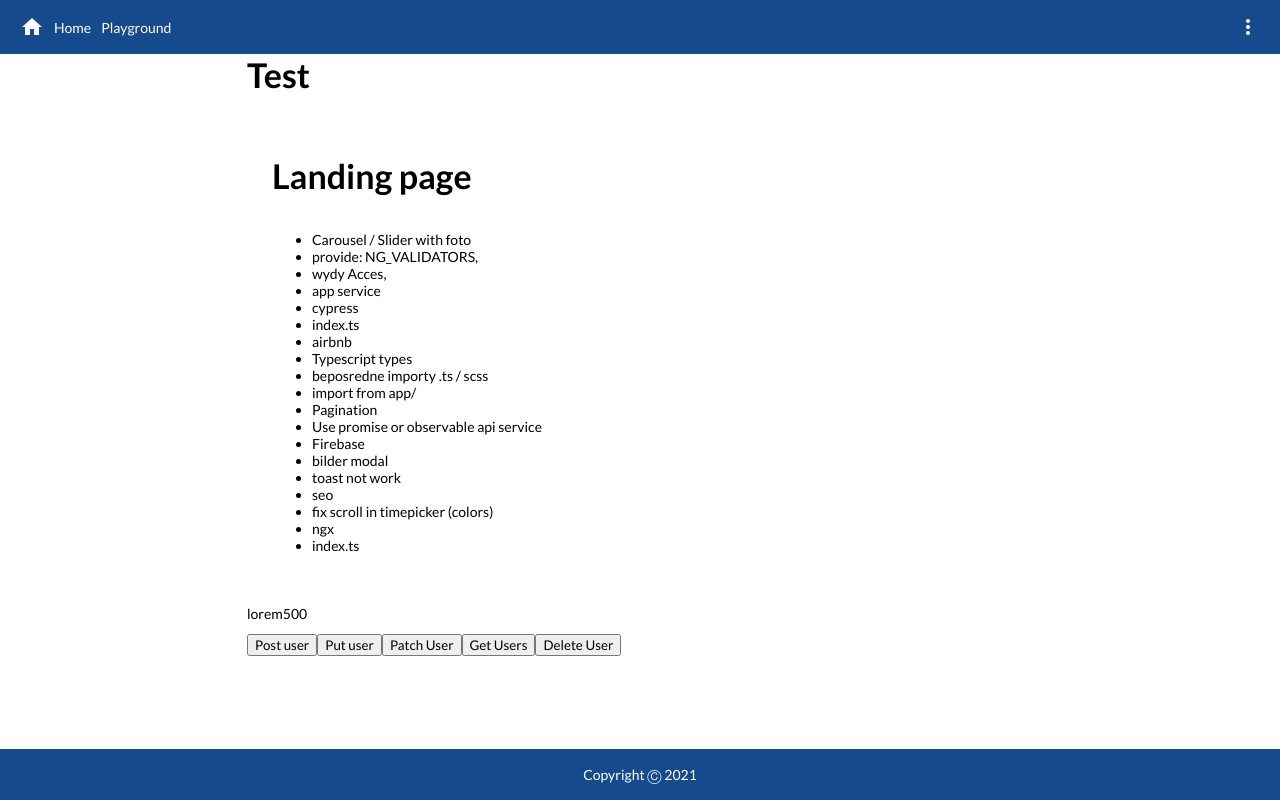
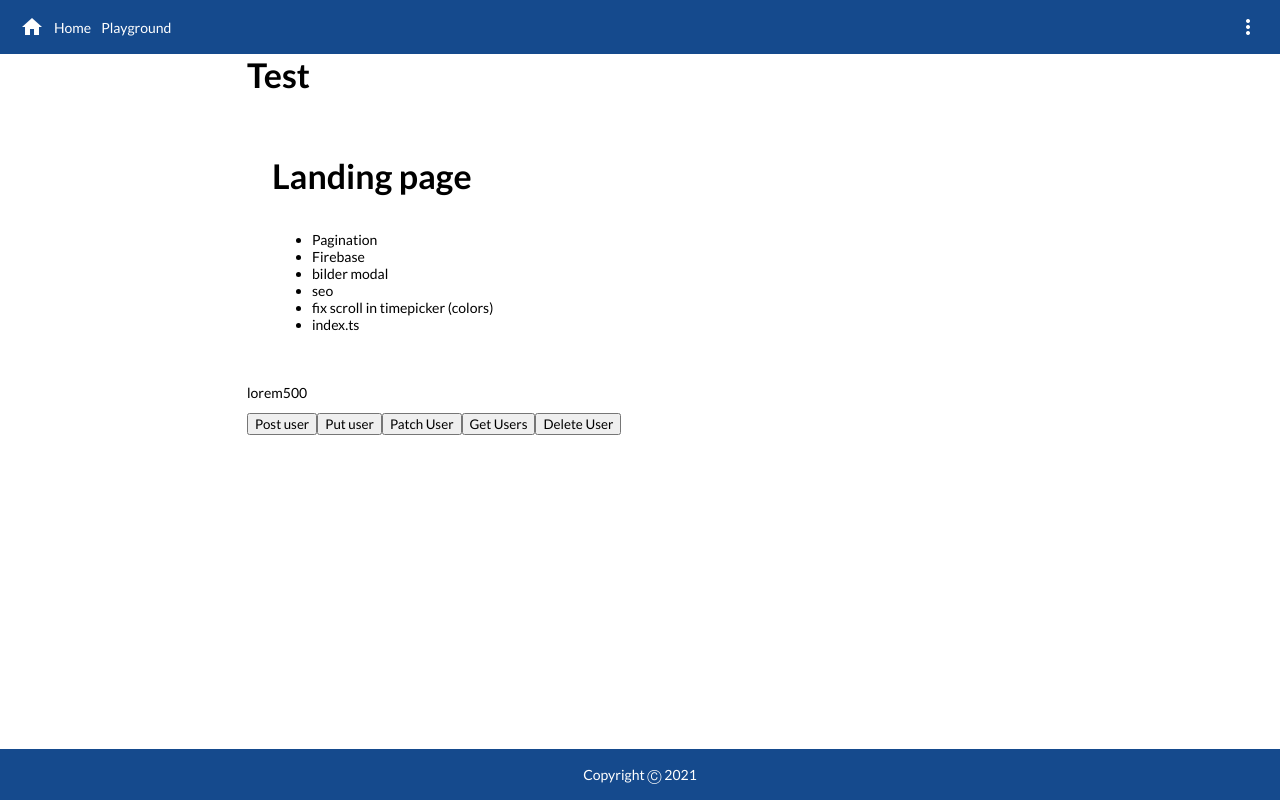
Before and after one commit to danj92/application, an Angular app: page / in a window 1280 px wide. Built offline with nearby package versions, Linux system fonts and the light colour scheme.

Commit message:
color scroll

```diff
--- a/db.json
+++ b/db.json
@@ -7,7 +7,11 @@
       "department": "DABA",
       "email": "ali.gator@company.com",
       "manager": true,
-      "roles": ["Manager", "Account Manager", "SPOC"],
+      "roles": [
+        "Manager",
+        "Account Manager",
+        "SPOC"
+      ],
       "id": 12355
     },
     {
@@ -17,7 +21,11 @@
       "department": "DABA",
       "email": "ali.gator@company.com",
       "manager": true,
-      "roles": ["Manager", "Account Manager", "SPOC"],
+      "roles": [
+        "Manager",
+        "Account Manager",
+        "SPOC"
+      ],
       "id": 12356
     },
     {
@@ -27,8 +35,26 @@
       "department": "DABA",
       "email": "ali.gator@company.com",
       "manager": true,
-      "roles": ["Manager", "Account Manager", "SPOC"],
+      "roles": [
+        "Manager",
+        "Account Manager",
+        "SPOC"
+      ],
       "id": 12357
+    },
+    {
+      "displayName": "Ali Gator (DABA)",
+      "name": "Ali",
+      "surname": "Gator",
+      "department": "DABA",
+      "email": "ali.gator@company.com",
+      "manager": true,
+      "roles": [
+        "Manager",
+        "Account Manager",
+        "SPOC"
+      ],
+      "id": 12358
     }
   ]
 }
--- a/src/app/landing-page/landing-page.component.html
+++ b/src/app/landing-page/landing-page.component.html
@@ -3,24 +3,11 @@
   <section>
     <h1>Landing page</h1>
     <ul>
-      <li>Carousel / Slider with foto</li>
-      <li>provide: NG_VALIDATORS,</li>
-      <li>wydy Acces,</li>
-      <li>app service</li>
-      <li>cypress</li>
-      <li>index.ts</li>
-      <li>airbnb</li>
-      <li>Typescript types</li>
-      <li>beposredne importy .ts / scss</li>
-      <li>import from app/</li>
       <li>Pagination</li>
-      <li>Use promise or observable api service</li>
       <li>Firebase</li>
       <li>bilder modal</li>
-      <li>toast not work</li>
       <li>seo</li>
       <li>fix scroll in timepicker (colors)</li>
-      <li>ngx</li>
       <li>index.ts</li>
     </ul>
   </section>
--- a/src/styles.scss
+++ b/src/styles.scss
@@ -46,6 +46,10 @@
   --divider-color: #dadfe4;
   --shadow: #00000029;
   --box-shadow: 0 3px 6px var(--shadow);
+
+  // scroll color
+  --scroll-track: #ededed;
+  --scroll-thumb: #bcbcbc;
 }
 
 * {
```
